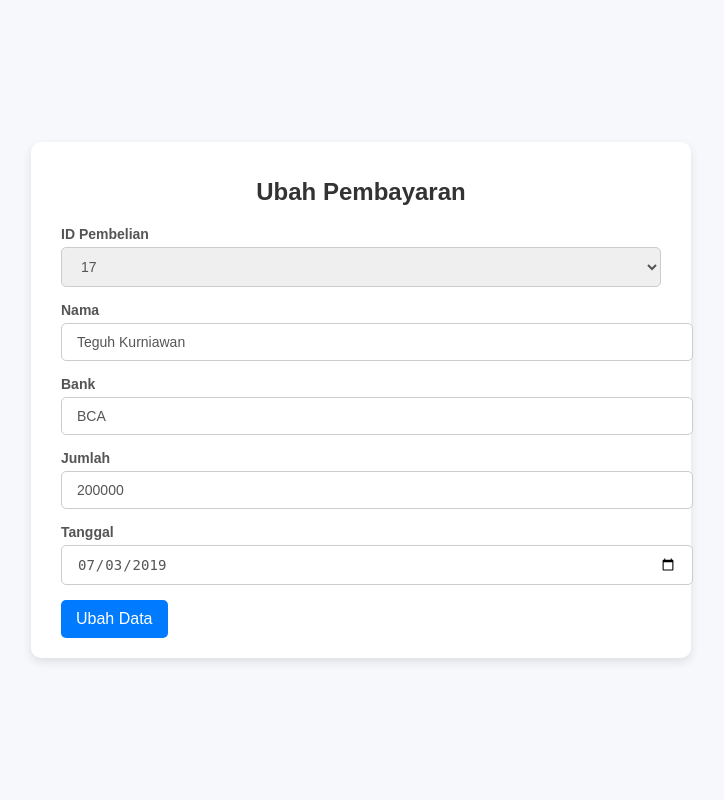
After one commit to MinervaMob/Online-Shop, a PHP site: page /admin/ubahpembayaran.php?id=3 in a window 1280 px wide. The commit adds this page. Shown: the whole page, without its empty margins (279-1003 px from the left). Run offline with PHP 8.4, Linux system fonts and the light colour scheme; data comes from the database, SQL or seed files in the repository.

Commit message:
update_boyke

```diff
--- a/admin/pembelian.php
+++ b/admin/pembelian.php
@@ -3,8 +3,6 @@
         <div class="section__content section__content--p30">
           <div class="container-fluid">
             <h5 class="heading-title">Halaman Pembelian</h5>
-
-
 
   <div class="row">
       <div class="col col-lg-12">
@@ -48,9 +46,6 @@
 
                                		<a class="btn btn-outline-success" href="index.php?halaman=pembayaran&id=<?php echo $pecah['id_pembelian'] ?>">Bayar</a>
                                <?php endif; ?>
-
-
-
                          </div>
 
 					</td>
--- /dev/null
+++ b/admin/ubahpembayaran.php
@@ -0,0 +1,164 @@
+<?php
+// Koneksi database
+$koneksi = new mysqli("localhost", "root", "", "db_toko");
+
+// Ambil ID pembayaran dari URL
+$id = $_GET['id'];
+
+// Query untuk mengambil data pembayaran berdasarkan ID
+$query = "SELECT * FROM tb_pembayaran WHERE id_pembayaran = '$id'";
+$result = $koneksi->query($query);
+$pecah = $result->fetch_assoc();
+
+// Proses update data jika form disubmit
+if ($_SERVER['REQUEST_METHOD'] == 'POST') {
+    $id_pembelian = $_POST['id_pembelian'];
+    $nama = $_POST['nama'];
+    $bank = $_POST['bank'];
+    $jumlah = $_POST['jumlah'];
+    $tanggal = $_POST['tanggal'];
+
+    // Query untuk memperbarui data pembayaran
+    $update_query = "UPDATE tb_pembayaran
+                     SET id_pembelian = '$id_pembelian',
+                         nama = '$nama',
+                         bank = '$bank',
+                         jumlah = '$jumlah',
+                         tanggal = '$tanggal'
+                     WHERE id_pembayaran = '$id'";
+
+    // Eksekusi query
+    if ($koneksi->query($update_query)) {
+        echo "<script>alert('Data berhasil diubah!'); window.location='index.php?halaman=pembayaran';</script>";
+    } else {
+        echo "<script>alert('Gagal mengubah data!');</script>";
+    }
+}
+?>
+
+<!DOCTYPE html>
+<html lang="id">
+<head>
+    <meta charset="UTF-8">
+    <meta name="viewport" content="width=device-width, initial-scale=1.0">
+    <title>Ubah Pembayaran</title>
+    <style>
+        /* Global Styles */
+        body {
+            font-family: Arial, sans-serif;
+            background-color: #f7f8fc;
+            margin: 0;
+            padding: 0;
+            display: flex;
+            justify-content: center;
+            align-items: center;
+            min-height: 100vh;
+        }
+
+        /* Form Container */
+        form {
+            background-color: #ffffff;
+            padding: 20px 30px;
+            border-radius: 10px;
+            box-shadow: 0 4px 10px rgba(0, 0, 0, 0.1);
+            width: 100%;
+            max-width: 600px;
+        }
+
+        form h1 {
+            font-size: 24px;
+            font-weight: bold;
+            text-align: center;
+            margin-bottom: 20px;
+            color: #333333;
+        }
+
+        .form-label {
+            font-size: 14px;
+            font-weight: bold;
+            color: #555555;
+            margin-bottom: 5px;
+            display: block;
+        }
+
+        .form-control,
+        .form-select {
+            width: 100%;
+            padding: 10px 15px;
+            border: 1px solid #cccccc;
+            border-radius: 5px;
+            font-size: 14px;
+            color: #555555;
+            outline: none;
+            transition: all 0.3s ease;
+        }
+
+        .form-control:focus,
+        .form-select:focus {
+            border-color: #007bff;
+            box-shadow: 0 0 5px rgba(0, 123, 255, 0.5);
+        }
+
+        .form-group {
+            margin-bottom: 15px;
+        }
+
+        button {
+            background-color: #007bff;
+            color: #ffffff;
+            border: none;
+            padding: 10px 15px;
+            border-radius: 5px;
+            font-size: 16px;
+            cursor: pointer;
+            transition: all 0.3s ease;
+        }
+
+        button:hover {
+            background-color: #0056b3;
+        }
+
+        @media (max-width: 768px) {
+            .row {
+                display: flex;
+                flex-direction: column;
+            }
+        }
+    </style>
+</head>
+<body>
+    <form method="POST">
+        <h1>Ubah Pembayaran</h1>
+        <div class="form-group">
+            <label for="id_pembelian" class="form-label">ID Pembelian</label>
+            <select name="id_pembelian" id="id_pembelian" class="form-select" required>
+                <option value="">Pilih ID Pembelian</option>
+                <?php
+                $result_pembelian = $koneksi->query("SELECT id_pembelian FROM tb_pembelian");
+                while ($row = $result_pembelian->fetch_assoc()) {
+                    $selected = $row['id_pembelian'] == $pecah['id_pembelian'] ? 'selected' : '';
+                    echo "<option value='{$row['id_pembelian']}' $selected>{$row['id_pembelian']}</option>";
+                }
+                ?>
+            </select>
+        </div>
+        <div class="form-group">
+            <label for="nama" class="form-label">Nama</label>
+            <input type="text" name="nama" id="nama" class="form-control" value="<?php echo $pecah['nama']; ?>" required>
+        </div>
+        <div class="form-group">
+            <label for="bank" class="form-label">Bank</label>
+            <input type="text" name="bank" id="bank" class="form-control" value="<?php echo $pecah['bank']; ?>" required>
+        </div>
+        <div class="form-group">
+            <label for="jumlah" class="form-label">Jumlah</label>
+            <input type="number" name="jumlah" id="jumlah" class="form-control" value="<?php echo $pecah['jumlah']; ?>" required>
+        </div>
+        <div class="form-group">
+            <label for="tanggal" class="form-label">Tanggal</label>
+            <input type="date" name="tanggal" id="tanggal" class="form-control" value="<?php echo $pecah['tanggal']; ?>" required>
+        </div>
+        <button type="submit" class="btn btn-primary">Ubah Data</button>
+    </form>
+</body>
+</html>
```
Also changed, not shown: admin/hapuspembayaran.php (added, +24 -0 lines), admin/index.php (+2 -14 lines), admin/pelanggan.php (+0 -13 lines), admin/pembayaran.php (+63 -122 lines), admin/tambahpembayaran.php (added, +187 -0 lines), images/celana1.jpg (deleted), images/celana5.jpg (added), images/jam tangan.jpg (deleted).
